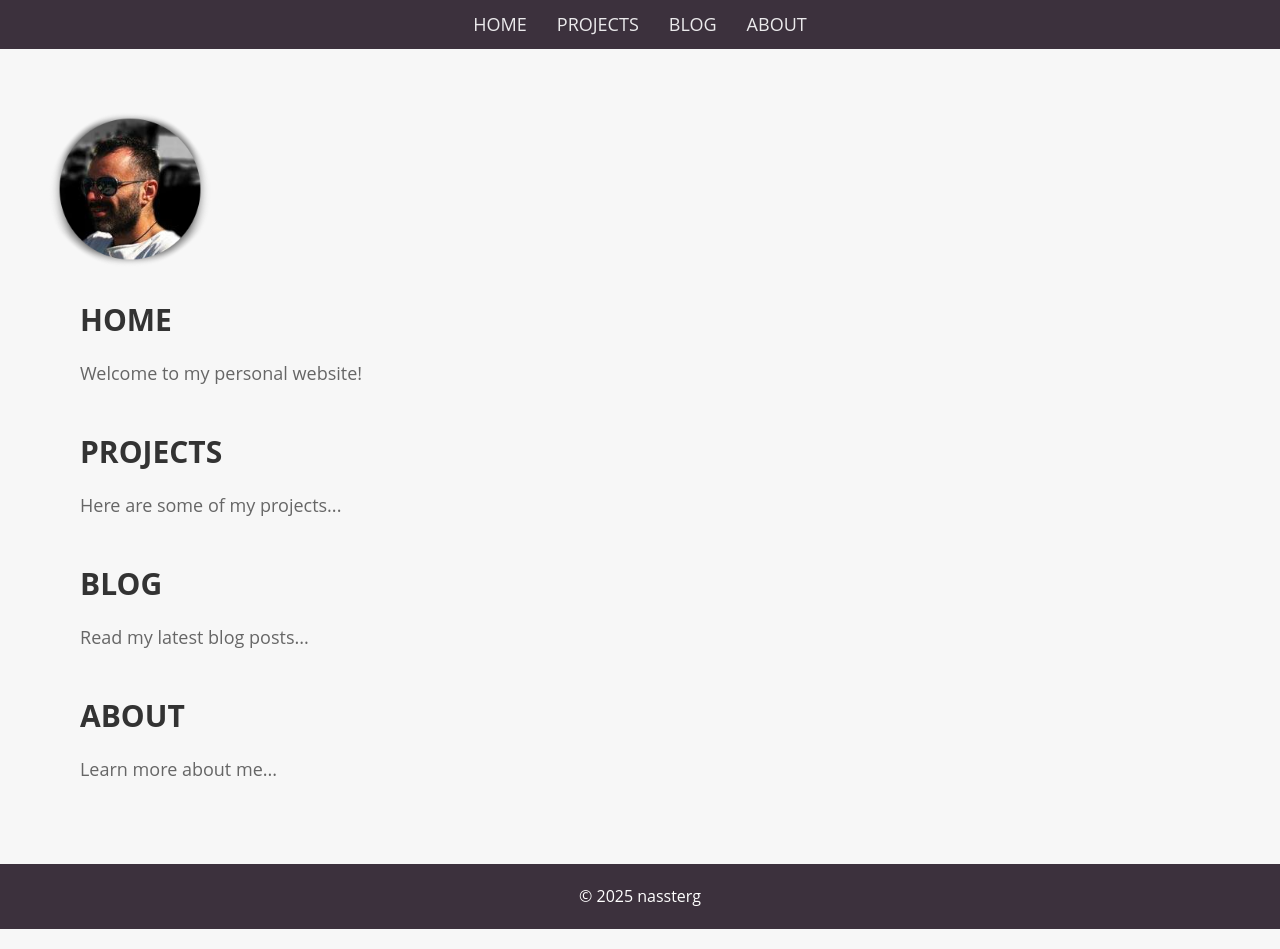
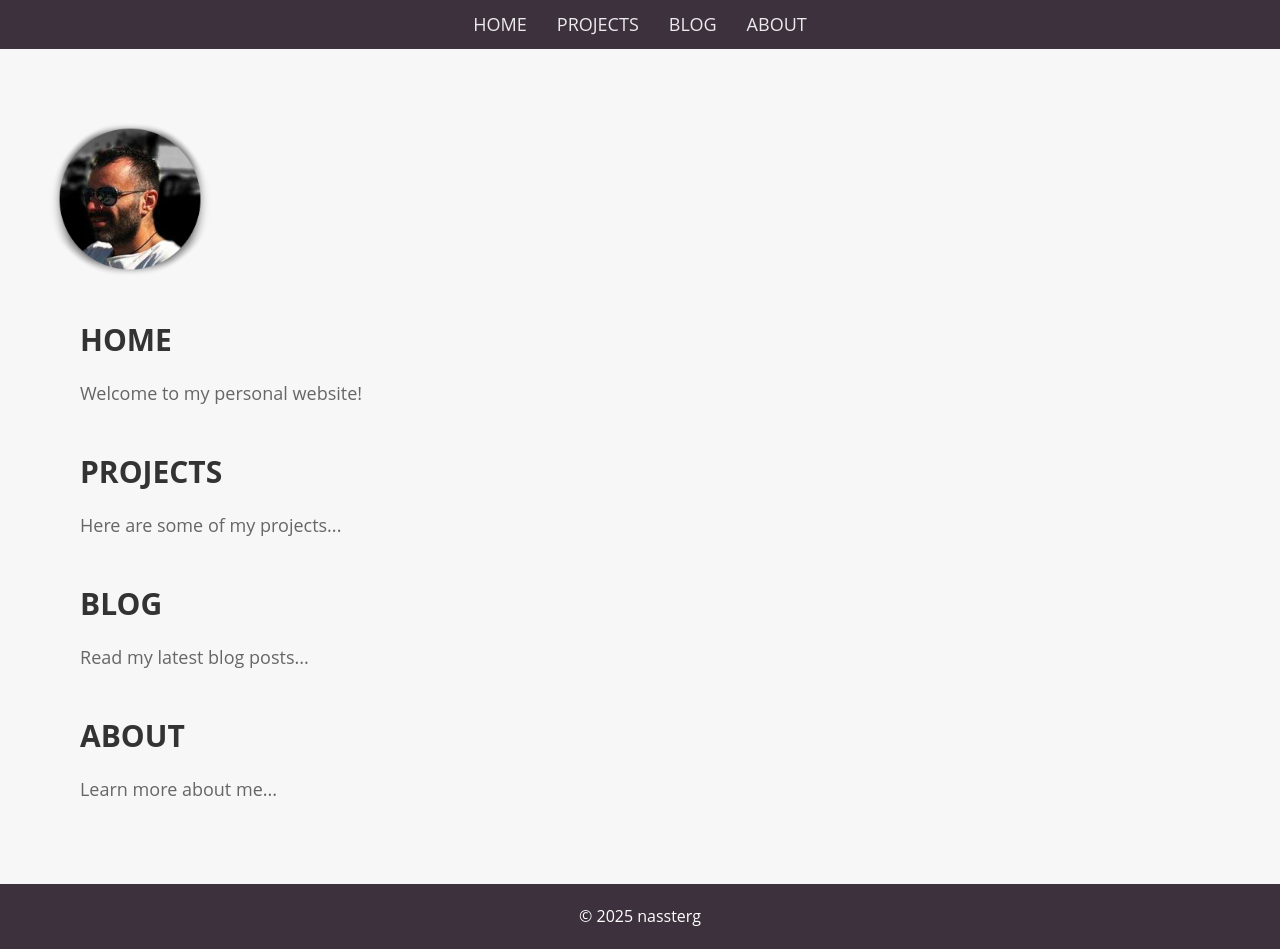
Before and after one commit to nassterg/nassterg.github.io, a Jekyll site: the page built from README.md, in a window 1280 px wide. Built offline with Jekyll 4.4.1, drawn with Linux system fonts in a browser that asks for light colours; our own code applies the rules of GitHub Pages for plain Markdown files.

Commit message:
Update style.css

```diff
--- a/assets/css/style.css
+++ b/assets/css/style.css
@@ -60,7 +60,7 @@ body {
     flex-direction: column; /* Stack items vertically */
     justify-content: flex-start;
     align-items: flex-start; /* Align left */
-    margin-top: 10px; /* Same as the menu top margin */
+    margin-top: 20px; /* Same as the menu top margin */
 }
 
 /* Logo styles */
@@ -75,8 +75,14 @@ body {
     display: flex;
     flex-direction: column; /* Stack menu items vertically */
     justify-content: flex-start;
-    margin-top: 10px; /* Same as the logo margin */
+    margin-top: 20px; /* Same as the logo margin */
     padding-left: 40px; /* Adds space to the left of the menu */
+}
+
+/* Ensure both columns align properly */
+.content {
+    display: flex; /* Make sure the content uses a flex container */
+    align-items: flex-start; /* Align columns at the top */
 }
 
 /* Styling for individual sections */
```
